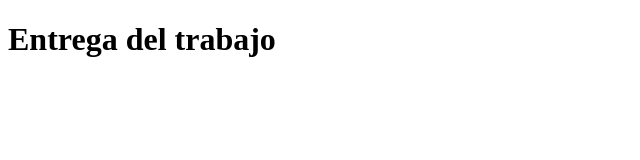
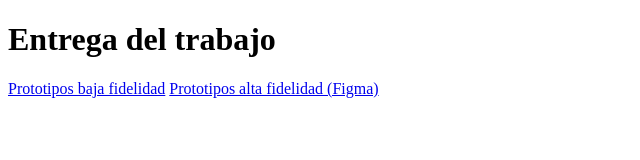
Before and after one commit to franbayugar/interfaces, a plain HTML site: page TP1/EntregaFinal/index.html in a window 1280 px wide. Shown: the whole page, without its empty margins (0-640 px from the left). Drawn offline with Linux system fonts and the light colour scheme.

Commit message:
Se generan links

```diff
--- a/TP1/EntregaFinal/index.html
+++ b/TP1/EntregaFinal/index.html
@@ -1,12 +1,18 @@
 <!DOCTYPE html>
 <html lang="en">
+
 <head>
     <meta charset="UTF-8">
     <meta name="viewport" content="width=device-width, initial-scale=1.0">
     <meta http-equiv="X-UA-Compatible" content="ie=edge">
     <title>Entrega Visualizacion</title>
 </head>
+
 <body>
     <h1>Entrega del trabajo</h1>
+    <a href="https://drive.google.com/drive/u/1/folders/1c05OCG0-mC_cSUKKoZm3vuCQMPlrXWNT>">Prototipos baja fidelidad</a>
+    <a href="https://www.figma.com/file/NnIKY6ttzJfGc8zImJmV22/Untitled?node-id=43%3A2">Prototipos alta fidelidad (Figma)</a>
+
 </body>
+
 </html>
```
